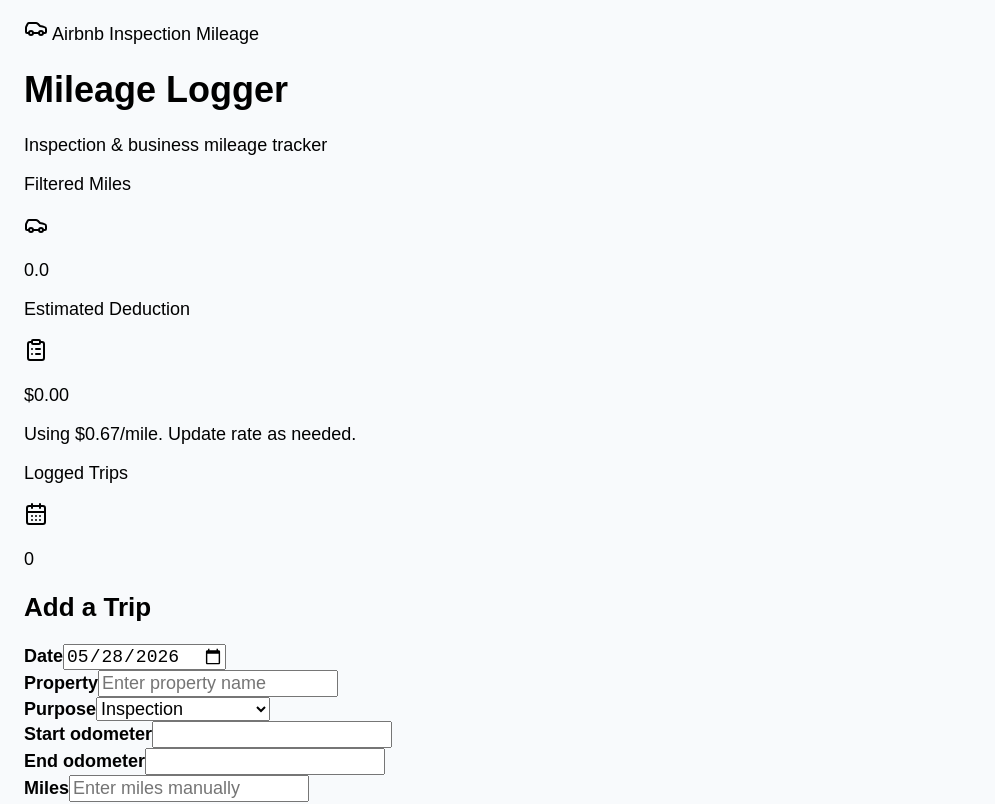
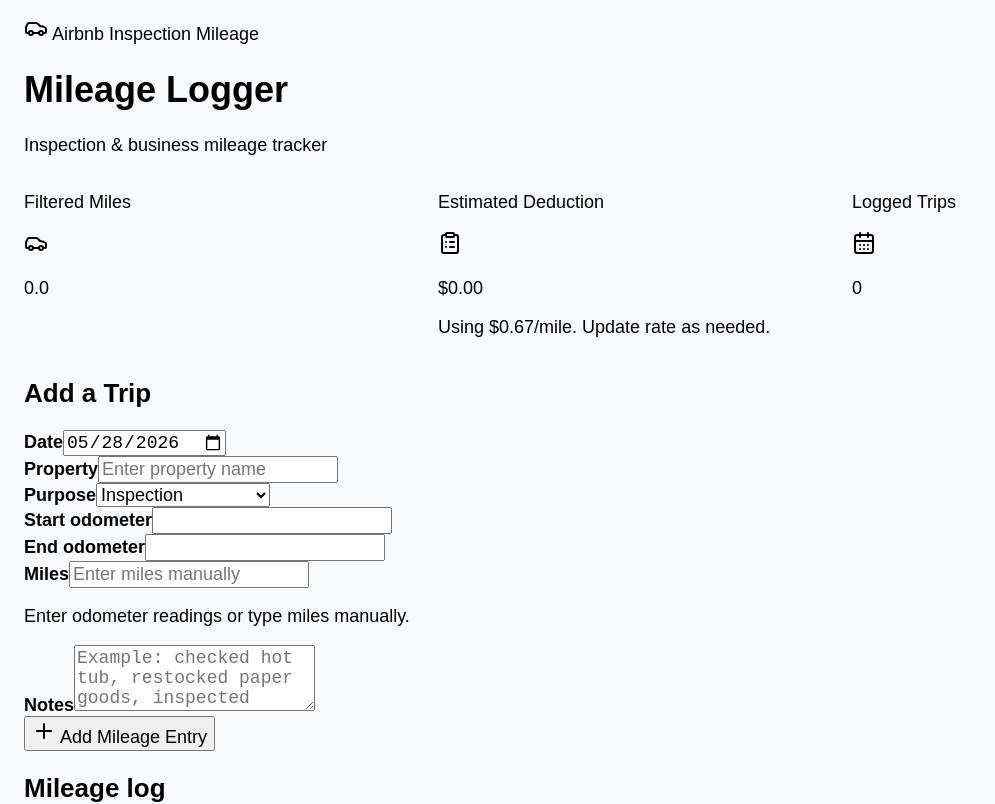
Before and after one commit to howmanymilestohome/airbnb-mileage-logger, a React (Vite) app: page / in a window 1280 px wide. Shown: the top 804 px of the page, without its empty margins (0-995 px from the left). Built offline with nearby package versions, Linux system fonts and the light colour scheme.

Commit message:
Update App.jsx

```diff
--- a/src/App.jsx
+++ b/src/App.jsx
@@ -199,7 +199,7 @@ export default function AirbnbMileageLogger() {
 
         </div>
 
-        <div className="grid grid-cols-3 gap-2 text-center">
+        <div className="stats-row">
           <Card className="rounded-2xl shadow-sm">
             <CardContent className="p-2">
               <div className="flex items-center justify-between">
```
